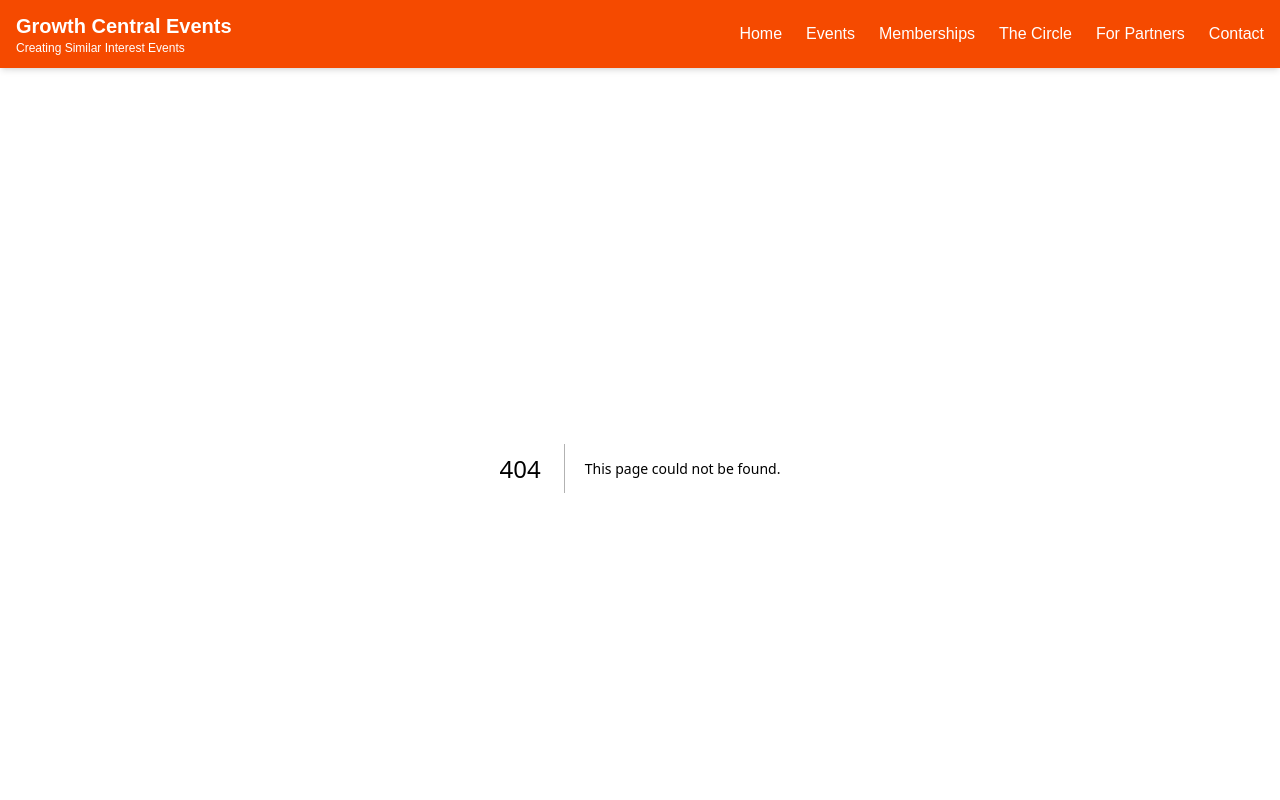
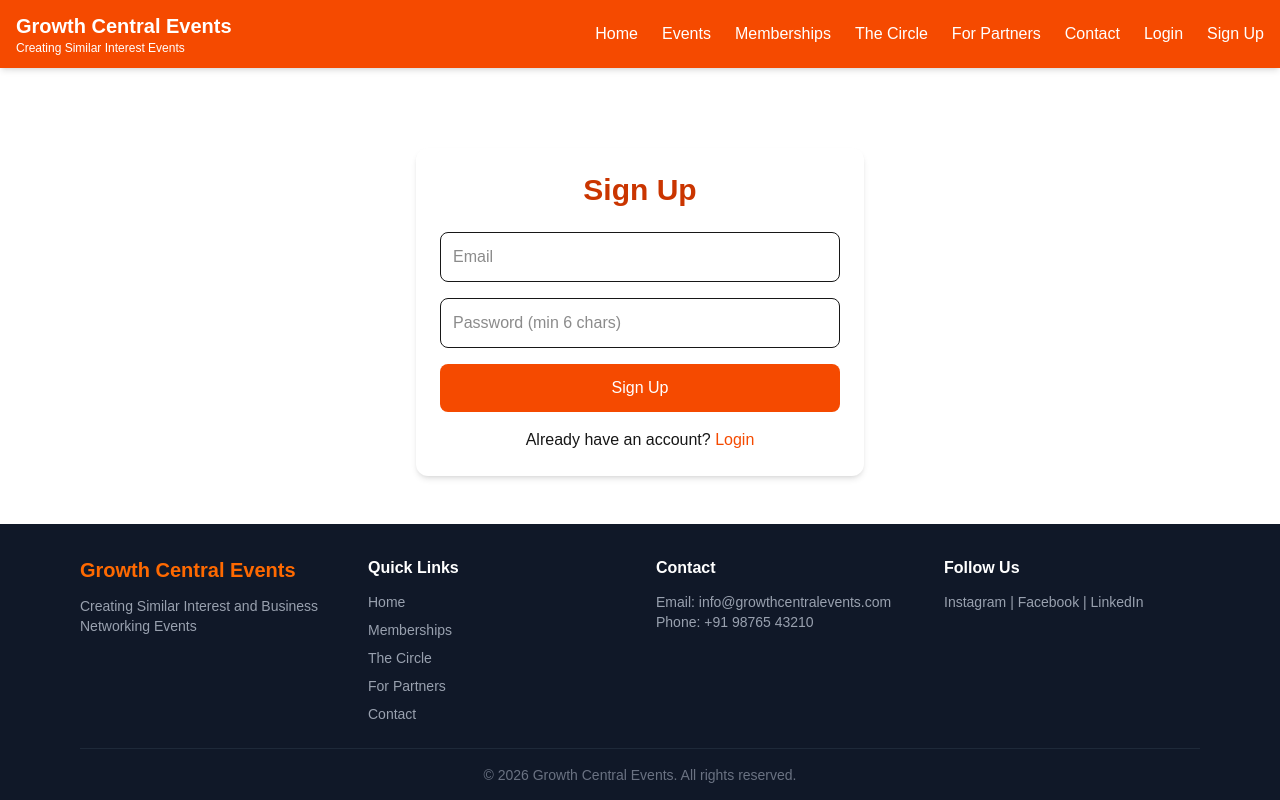
Before and after one commit to skillsbazzar2025-ui/growth-central-events, a Next.js app: page /signup in a window 1280 px wide. Before the commit this address had no page. Shown: the top 800 px of the page. Built offline with nearby package versions, Linux system fonts and the light colour scheme; no server answers.

Commit message:
Full project so far: homepage, memberships, the-circle, for-partners, contact, events, auth pages, header, footer, supabase setup

```diff
--- a/app/components/Header.tsx
+++ b/app/components/Header.tsx
@@ -1,10 +1,29 @@
 'use client'
 
-import { useState } from 'react'
+import { useState, useEffect } from 'react'
 import Link from 'next/link'
+import { supabase } from '@/lib/supabaseClient'
+import { useRouter } from 'next/navigation'
 
 export default function Header() {
   const [isMenuOpen, setIsMenuOpen] = useState(false)
+  const [user, setUser] = useState<any>(null)
+  const router = useRouter()
+
+  useEffect(() => {
+    supabase.auth.getSession().then(({ data: { session } }) => {
+      setUser(session?.user ?? null)
+    })
+    const { data: listener } = supabase.auth.onAuthStateChange((_event, session) => {
+      setUser(session?.user ?? null)
+    })
+    return () => listener?.subscription.unsubscribe()
+  }, [])
+
+  const handleLogout = async () => {
+    await supabase.auth.signOut()
+    router.push('/')
+  }
 
   return (
     <header className="bg-orange-600 text-white shadow-md sticky top-0 z-50">
@@ -23,6 +42,17 @@ export default function Header() {
           <Link href="/the-circle" className="hover:text-orange-200 transition">The Circle</Link>
           <Link href="/for-partners" className="hover:text-orange-200 transition">For Partners</Link>
           <Link href="/contact" className="hover:text-orange-200 transition">Contact</Link>
+          {user ? (
+            <>
+              <span className="text-sm">{user.email}</span>
+              <button onClick={handleLogout} className="hover:text-orange-200">Logout</button>
+            </>
+          ) : (
+            <>
+              <Link href="/login" className="hover:text-orange-200 transition">Login</Link>
+              <Link href="/signup" className="hover:text-orange-200 transition">Sign Up</Link>
+            </>
+          )}
         </nav>
 
         <button className="md:hidden text-white focus:outline-none" onClick={() => setIsMenuOpen(!isMenuOpen)}>
@@ -44,6 +74,14 @@ export default function Header() {
           <Link href="/the-circle" className="block hover:text-orange-200" onClick={() => setIsMenuOpen(false)}>The Circle</Link>
           <Link href="/for-partners" className="block hover:text-orange-200" onClick={() => setIsMenuOpen(false)}>For Partners</Link>
           <Link href="/contact" className="block hover:text-orange-200" onClick={() => setIsMenuOpen(false)}>Contact</Link>
+          {user ? (
+            <button onClick={handleLogout} className="block hover:text-orange-200">Logout</button>
+          ) : (
+            <>
+              <Link href="/login" className="block hover:text-orange-200" onClick={() => setIsMenuOpen(false)}>Login</Link>
+              <Link href="/signup" className="block hover:text-orange-200" onClick={() => setIsMenuOpen(false)}>Sign Up</Link>
+            </>
+          )}
         </div>
       )}
     </header>
--- /dev/null
+++ b/app/login/page.tsx
@@ -0,0 +1,34 @@
+'use client'
+
+import { useState } from 'react'
+import { supabase } from '@/lib/supabaseClient'
+import { useRouter } from 'next/navigation'
+import Link from 'next/link'
+
+export default function LoginPage() {
+  const [email, setEmail] = useState('')
+  const [password, setPassword] = useState('')
+  const [error, setError] = useState('')
+  const router = useRouter()
+
+  const handleLogin = async (e: React.FormEvent) => {
+    e.preventDefault()
+    setError('')
+    const { error } = await supabase.auth.signInWithPassword({ email, password })
+    if (error) setError(error.message)
+    else router.push('/')
+  }
+
+  return (
+    <div className="max-w-md mx-auto mt-20 p-6 bg-white rounded-xl shadow-md">
+      <h1 className="text-3xl font-bold text-orange-700 text-center mb-6">Login</h1>
+      <form onSubmit={handleLogin} className="space-y-4">
+        <input type="email" placeholder="Email" value={email} onChange={e => setEmail(e.target.value)} className="w-full p-3 border rounded-lg" required />
+        <input type="password" placeholder="Password" value={password} onChange={e => setPassword(e.target.value)} className="w-full p-3 border rounded-lg" required />
+        {error && <p className="text-red-500 text-sm">{error}</p>}
+        <button type="submit" className="w-full bg-orange-600 text-white py-3 rounded-lg">Login</button>
+      </form>
+      <p className="text-center mt-4">No account? <Link href="/signup" className="text-orange-600">Sign up</Link></p>
+    </div>
+  )
+}
--- /dev/null
+++ b/app/signup/page.tsx
@@ -0,0 +1,34 @@
+'use client'
+
+import { useState } from 'react'
+import { supabase } from '@/lib/supabaseClient'
+import { useRouter } from 'next/navigation'
+import Link from 'next/link'
+
+export default function SignupPage() {
+  const [email, setEmail] = useState('')
+  const [password, setPassword] = useState('')
+  const [error, setError] = useState('')
+  const router = useRouter()
+
+  const handleSignup = async (e: React.FormEvent) => {
+    e.preventDefault()
+    setError('')
+    const { error } = await supabase.auth.signUp({ email, password })
+    if (error) setError(error.message)
+    else router.push('/login?message=Check your email for confirmation')
+  }
+
+  return (
+    <div className="max-w-md mx-auto mt-20 p-6 bg-white rounded-xl shadow-md">
+      <h1 className="text-3xl font-bold text-orange-700 text-center mb-6">Sign Up</h1>
+      <form onSubmit={handleSignup} className="space-y-4">
+        <input type="email" placeholder="Email" value={email} onChange={e => setEmail(e.target.value)} className="w-full p-3 border rounded-lg" required />
+        <input type="password" placeholder="Password (min 6 chars)" value={password} onChange={e => setPassword(e.target.value)} className="w-full p-3 border rounded-lg" required />
+        {error && <p className="text-red-500 text-sm">{error}</p>}
+        <button type="submit" className="w-full bg-orange-600 text-white py-3 rounded-lg">Sign Up</button>
+      </form>
+      <p className="text-center mt-4">Already have an account? <Link href="/login" className="text-orange-600">Login</Link></p>
+    </div>
+  )
+}
--- /dev/null
+++ b/lib/supabaseClient.ts
@@ -0,0 +1,5 @@
+import { createClient } from '@supabase/supabase-js'
+const supabaseUrl = process.env.NEXT_PUBLIC_SUPABASE_URL || 'https://dummy.supabase.co'
+const supabaseAnonKey = process.env.NEXT_PUBLIC_SUPABASE_ANON_KEY || 'dummy'
+
+export const supabase = createClient(supabaseUrl, supabaseAnonKey)
--- a/package.json
+++ b/package.json
@@ -9,6 +9,7 @@
     "lint": "eslint"
   },
   "dependencies": {
+    "@supabase/supabase-js": "^2.104.1",
     "next": "16.2.4",
     "next-pwa": "^5.6.0",
     "react": "19.2.4",
```
Also changed, not shown: 1 other file (tests, documents, lock files or other folders).
